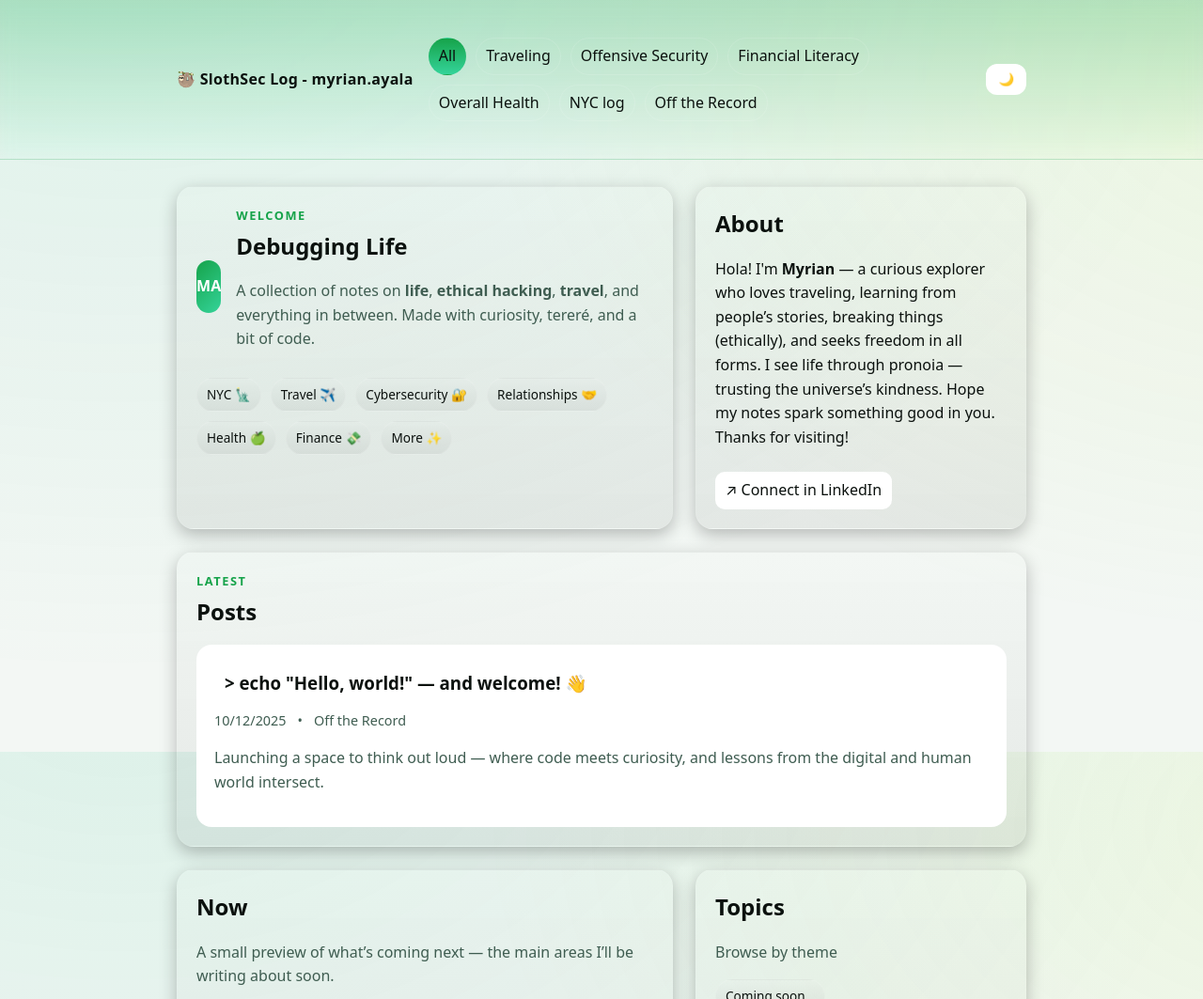
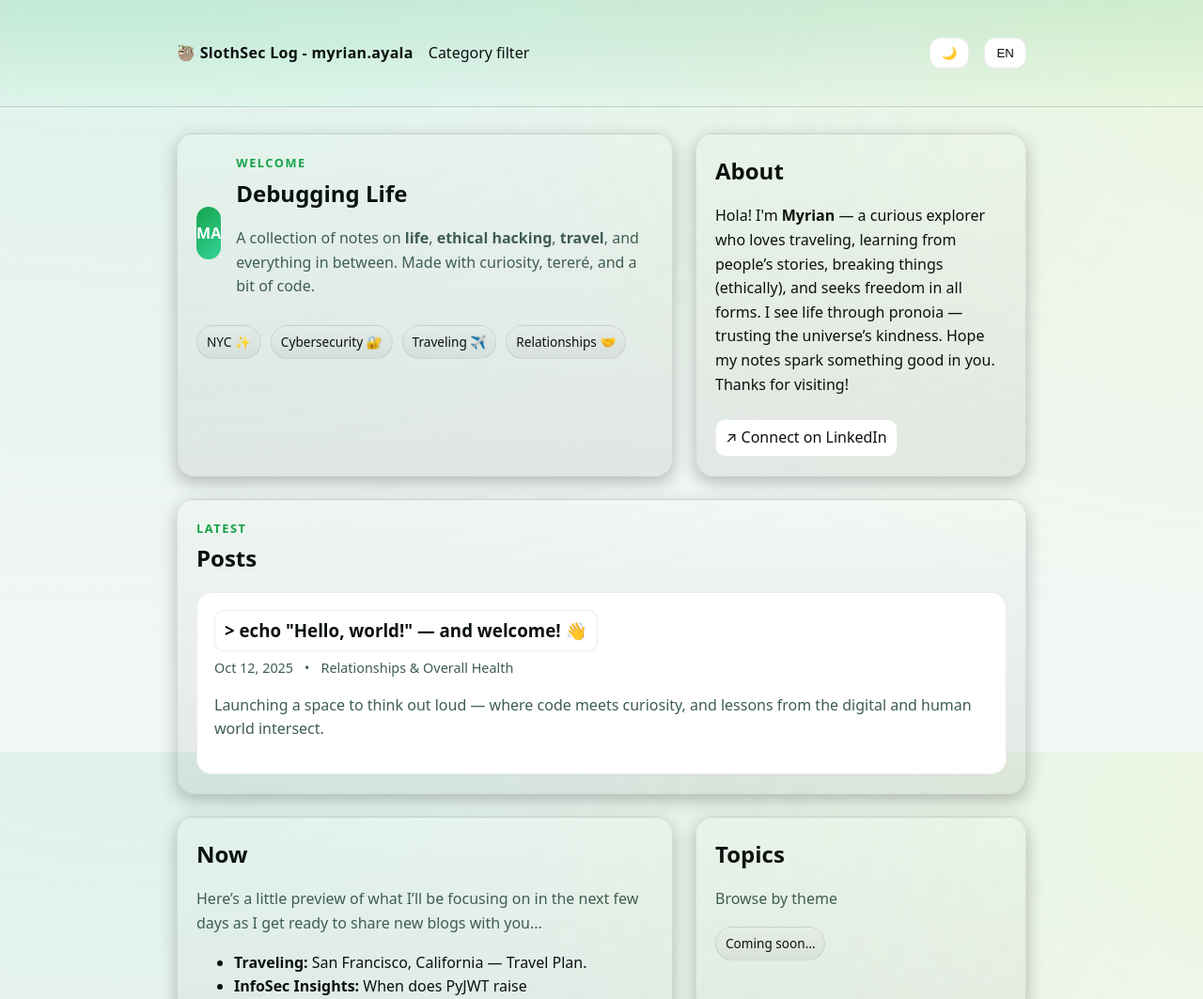
Before and after one commit to MyrianBeatriz/mayala_page, a plain HTML site: page index.html in a window 1280 px wide. Shown: the top 1063 px of the page at 94% size. Drawn offline with Linux system fonts and the light colour scheme.

Commit message:
updated index

````diff
--- a/index.html
+++ b/index.html
@@ -1,4 +1,3 @@
-
 <!DOCTYPE html>
 <html lang="en">
 <head>
@@ -7,8 +6,9 @@
   <title>Myrian Ayala</title>
   <meta name="description" content="Personal notes and posts on traveling, hacking, financial literacy, health and relationships." />
   <style>
+    /* --- Sloth Forest theme variables --- */
     :root{
-      /* Sloth Forest — dark theme */
+      /* dark */
       --bg:#0b110e;         /* deep jungle */
       --card:#0f1612;       /* dark canopy */
       --muted:#8aa397;      /* sage */
@@ -16,15 +16,19 @@
       --accent:#10b981;     /* emerald */
       --accent-2:#a3e635;   /* lime leaf */
       --ring: 0 0 0 2px var(--accent);
+      --border: rgba(255,255,255,.08);
+      --glass-top: rgba(22,163,74,.25);
     }
     :root.light{
-      /* Sloth Forest — light theme */
+      /* light */
       --bg:#f3f7f4;         /* soft moss */
       --card:#ffffff;       /* white card */
       --muted:#3f5d51;      /* deeper sage */
       --text:#0b110e;       /* deep jungle text */
       --accent:#16a34a;     /* green 600 */
       --accent-2:#34d399;   /* emerald 400 */
+      --border: rgba(0,0,0,.08);
+      --glass-top: rgba(22,163,74,.12);
     }
 
     *{box-sizing:border-box}
@@ -32,21 +36,21 @@
     body{
       margin:0; font:16px/1.6 system-ui,-apple-system,Segoe UI,Roboto,Inter,Helvetica,Arial,sans-serif;
       background:
-        radial-gradient(1200px 800px at 10% -10%, rgba(16,185,129,.10), transparent), /* emerald */
-        radial-gradient(900px 600px at 110% 10%, rgba(163,230,53,.10), transparent),  /* lime */
+              radial-gradient(1200px 800px at 10% -10%, rgba(16,185,129,.10), transparent), /* emerald glow */
+              radial-gradient(900px 600px at 110% 10%, rgba(163,230,53,.10), transparent),  /* lime glow */
               var(--bg);
       color:var(--text);
     }
     .container{max-width:960px;margin:0 auto;padding:28px}
     header{
       position:sticky; top:0; backdrop-filter:saturate(140%) blur(8px);
-      background:linear-gradient(to bottom, rgba(22,163,74,.25), transparent);
-      padding:12px 0; z-index:10; border-bottom:1px solid rgba(255,255,255,.06)
+      background:linear-gradient(to bottom, var(--glass-top), transparent);
+      padding:12px 0; z-index:10; border-bottom:1px solid var(--border)
     }
     .nav{display:flex;align-items:center;gap:16px}
     .brand{font-weight:700;letter-spacing:.3px}
     .spacer{flex:1}
-    .btn, .chip, .link{border:1px solid rgba(255,255,255,.12); color:var(--text)}
+    .btn, .chip, .link{border:1px solid var(--border); color:var(--text)}
     .btn{padding:8px 12px;border-radius:12px;background:var(--card);cursor:pointer}
     .btn:focus{outline:var(--ring)}
     .chip{padding:6px 10px;border-radius:999px;font-size:.85rem;background:linear-gradient(180deg, rgba(255,255,255,.05), rgba(0,0,0,.05))}
@@ -55,7 +59,7 @@
     @media (max-width:860px){.grid{grid-template-columns:1fr}}
 
     .card{background:linear-gradient(180deg, rgba(255,255,255,.04), rgba(0,0,0,.06));
-      border:1px solid rgba(255,255,255,.08); border-radius:18px; padding:20px; box-shadow:0 6px 18px rgba(0,0,0,.25)}
+      border:1px solid var(--border); border-radius:18px; padding:20px; box-shadow:0 6px 18px rgba(0,0,0,.25)}
     .card h2{margin:0 0 10px 0}
     .muted{color:var(--muted)}
     .hero{display:flex;align-items:center;gap:16px}
@@ -66,7 +70,7 @@
     }
     .tags{display:flex;flex-wrap:wrap;gap:10px}
 
-    .post{padding:18px;border-radius:16px;border:1px solid rgba(255,255,255,.08); background:var(--card)}
+    .post{padding:18px;border-radius:16px;border:1px solid var(--border); background:var(--card)}
     .post h3{margin:0 0 6px 0}
     .post .meta{font-size:.9rem;color:var(--muted);display:flex;gap:12px;align-items:center}
 
@@ -74,7 +78,7 @@
     .kicker{color:var(--accent);font-weight:700;text-transform:uppercase;letter-spacing:.12em;font-size:.8rem}
     .footer{margin:32px 0 12px;color:var(--muted);font-size:.9rem}
     .filter{display:flex;gap:10px;flex-wrap:wrap}
-    .filter button{all:unset;cursor:pointer;padding:6px 10px;border-radius:999px;border:1px solid rgba(255,255,255,.12);}
+    .filter button{all:unset;cursor:pointer;padding:6px 10px;border-radius:999px;border:1px solid var(--border);}
     .filter button.active{
       background:linear-gradient(180deg, var(--accent), var(--accent-2));
       color:#0b110e; border-color:transparent
@@ -85,17 +89,17 @@
 <body>
 <header>
   <div class="container nav">
-      <div class="brand">🦥 SlothSec Log - myrian.ayala</div>
-      <nav class="spacer filter" id="filterBar" aria-label="Category filter">
-        <button data-filter="all" class="active">All</button>
-        <button data-filter="Traveling">Traveling</button>
-        <button data-filter="Hacking">Offensive Security</button>
-        <button data-filter="Financial Literacy">Financial Literacy</button>
-        <button data-filter="Relationships">Overall Health</button>
-        <button data-filter="Relationships">NYC log</button>
-        <button data-filter="Relationships">Off the Record</button>
+    <div class="brand" data-i18n="brand">🦥 SlothSec Log - myrian.ayala</div>
+    <nav class="spacer filter" id="filterBar" aria-label="Category filter" data-i18n="filter.aria" data-i18n-attr="aria-label">
+      <!-- keep data-filter values stable (EN) so filtering logic works regardless of UI language -->
+      <button data-filter="all" class="active" data-i18n="filter.all">All</button>
+      <button data-filter="Traveling" data-i18n="filter.travel">Traveling</button>
+      <button data-filter="Hacking" data-i18n="filter.hacking">Infosec Insights</button>
+      <button data-filter="Financial Literacy" data-i18n="filter.finance">Financial Literacy</button>
+      <button data-filter="Relationships" data-i18n="filter.health">Overall Health</button>
     </nav>
     <button class="btn" id="modeBtn" title="Toggle theme">☀️/🌙</button>
+    <button class="btn" id="langBtn" title="Cambiar idioma">EN</button>
   </div>
 </header>
 
@@ -104,50 +108,49 @@
     <div class="hero">
       <div class="avatar">MA</div>
       <div>
-          <div class="kicker">Welcome</div>
-          <h1 style="margin:.2rem 0 0 0">Debugging Life</h1>
-          <p class="muted">A collection of notes on  <strong>life</strong>, <strong>ethical hacking</strong>, <strong>travel</strong>, and everything in between. Made with curiosity, tereré, and a bit of code.</p>
+        <div class="kicker" data-i18n="welcome.kicker">Welcome</div>
+        <h1 style="margin:.2rem 0 0 0" data-i18n="welcome.title">Debugging Life</h1>
+        <p class="muted" data-i18n="welcome.tagline">
+          A collection of notes on  <strong>life</strong>, <strong>ethical hacking</strong>, <strong>travel</strong>, and everything in between. Made with curiosity, tereré, and a bit of code.
+        </p>
       </div>
     </div>
     <div style="height:12px"></div>
     <div class="tags">
-        <span class="chip">NYC 🗽</span>
-        <span class="chip">Travel ✈️</span>
+      <span class="chip">NYC ✨</span>
       <span class="chip">Cybersecurity 🔐</span>
-        <span class="chip">Relationships 🤝</span>
-        <span class="chip">Health 🍏</span>
-        <span class="chip">Finance 💸</span>
-        <span class="chip">More ✨</span>
+      <span class="chip">Traveling ✈️</span>
+      <span class="chip">Relationships 🤝️</span>
     </div>
   </section>
 
   <aside class="card">
-      <h2>About</h2>
-      <p>Hola! I'm <strong>Myrian</strong> — a curious explorer who loves traveling, learning from people’s stories, breaking things (ethically), and seeks freedom in all forms. I see life through pronoia — trusting the universe’s kindness. Hope my notes spark something good in you. Thanks for visiting!</p>
+    <h2 data-i18n="about.title">About</h2>
+    <p data-i18n="about.body">Hola! I'm <strong>Myrian</strong> — a curious explorer who loves traveling, learning from people’s stories, breaking things (ethically), and seeks freedom in all forms. I see life through pronoia — trusting the universe’s kindness. Hope my notes spark something good in you. Thanks for visiting!</p>
     <div style="height:8px"></div>
-      <a class="link" href="https://www.linkedin.com/in/myrian-ayala/">↗ Connect in LinkedIn</a>
+    <a class="link" href="https://www.linkedin.com/in/myrian-ayala/" data-i18n="about.cta">↗ Connect on LinkedIn</a>
   </aside>
 
   <section class="card" style="grid-column:1 / -1">
-      <div class="kicker">Latest</div>
-      <h2 style="margin:.2rem 0 1rem 0">Posts</h2>
+    <div class="kicker" data-i18n="latest.kicker">Latest</div>
+    <h2 style="margin:.2rem 0 1rem 0" data-i18n="latest.title">Posts</h2>
     <div class="list" id="postList"></div>
   </section>
 
   <section class="card">
-      <h2>Now</h2>
-      <p class="muted">A small preview of what’s coming next — the main areas I’ll be writing about soon.</p>
+    <h2 data-i18n="now.title">Now</h2>
+    <p class="muted" data-i18n="now.desc">Here’s a little preview of what I’ll be focusing on in the next few days as I get ready to share new blogs with you...</p>
     <ul>
-        <li><strong>Traveling:</strong> What sparked my love for exploring, and how I hope to share the lessons, discoveries, and serendipity behind every journey.</li>
-        <li><strong>Offensive Security:</strong> How I found my way into this field, what keeps me curious, and what kind of reflections and learnings you’ll find here.</a></li>
-        <li><strong>Financial Literacy:</strong> Why I started caring about financial literacy, what I’ve learned so far, and how I’m applying it in everyday life. </li>
-        <li><strong>Overall Health:</strong> A look at the small practices that contribute to overall well-being — from movement and food to rest, mindset, and habits and <a href="https://runsignup.com/Race/NJ/JerseyCity/RUNJCEveryones10K?rsus=200-501-af21d78f-d774-4e23-9b19-1c56c0a79a73">preparing for my first-ever 10K run. </a></li>
+      <li><strong>Traveling:</strong> San Francisco, California — Travel Plan.</li>
+      <li><strong>InfoSec Insights:</strong> When does PyJWT raise ExpiredSignatureError? Generate pentesting questions for JWT handling in this codebase. Main Documentation <a href="https://pyjwt.readthedocs.io/en/stable/"> here.</a></li>
+      <li><strong>Financial Literacy:</strong> Analyzing spending patterns to optimize credit card usage. </li>
+      <li><strong>Overall Health:</strong> <a href="https://runsignup.com/Race/NJ/JerseyCity/RUNJCEveryones10K?rsus=200-501-af21d78f-d774-4e23-9b19-1c56c0a79a73">Preparing for my first-ever 10K run. </a></li>
     </ul>
   </section>
 
   <section class="card">
-      <h2>Topics</h2>
-      <p class="muted">Browse by theme</p>
+    <h2 data-i18n="topics.title">Topics</h2>
+    <p class="muted" data-i18n="topics.desc">Browse by theme</p>
     <div class="tags">
       <span class="chip">Coming soon…</span>
       <!--
@@ -160,15 +163,15 @@
 
 </main>
 
-  <footer class="container footer">© <span id="year"></span> Myrian Ayala. Built with love.</footer>
+<footer class="container footer">© <span id="year"></span> <span data-i18n="footer.name">Myrian Ayala</span>. <span data-i18n="footer.tag">Built with love.</span></footer>
 
 <script>
-    // --- Content model (simple JSON you can edit) ---
+  // --- Content model (you can add bilingual fields later) ---
   const posts = [
     {
       title: "> echo \"Hello, world!\" — and welcome! 👋",
       date: "2025-10-12",
-        category: "Off the Record",
+      category: "Relationships & Overall Health",
       summary: "Launching a space to think out loud — where code meets curiosity, and lessons from the digital and human world intersect.",
       href: "posts/hello-internet.html"
     }
@@ -197,9 +200,81 @@
     */
   ];
 
-    // --- Render posts ---
+  // --- Language dictionaries ---
+  const dict = {
+    en: {
+      brand: "🦥 SlothSec Log - myrian.ayala",
+      "filter.aria": "Category filter",
+      "filter.all": "All",
+      "filter.travel": "Traveling",
+      "filter.hacking": "Infosec Insights",
+      "filter.finance": "Financial Literacy",
+      "filter.health": "Overall Health",
+      "welcome.kicker": "Welcome",
+      "welcome.title": "Debugging Life",
+      "welcome.tagline": "A collection of notes on <strong>life</strong>, <strong>ethical hacking</strong>, <strong>travel</strong>, and everything in between. Made with curiosity, tereré, and a bit of code.",
+      "about.title": "About",
+      "about.body": "Hola! I'm <strong>Myrian</strong> — a curious explorer who loves traveling, learning from people’s stories, breaking things (ethically), and seeks freedom in all forms. I see life through pronoia — trusting the universe’s kindness. Hope my notes spark something good in you. Thanks for visiting!",
+      "about.cta": "↗ Connect on LinkedIn",
+      "latest.kicker": "Latest",
+      "latest.title": "Posts",
+      "now.title": "Now",
+      "now.desc": "Here’s a little preview of what I’ll be focusing on in the next few days as I get ready to share new blogs with you...",
+      "topics.title": "Topics",
+      "topics.desc": "Browse by theme",
+      "footer.name": "Myrian Ayala",
+      "footer.tag": "Built with love."
+    },
+    es: {
+      brand: "🦥 SlothSec Log - myrian.ayala",
+      "filter.aria": "Filtro de categorías",
+      "filter.all": "Todo",
+      "filter.travel": "Viajes",
+      "filter.hacking": "Seguridad / Infosec",
+      "filter.finance": "Educación financiera",
+      "filter.health": "Bienestar integral",
+      "welcome.kicker": "Bienvenid@",
+      "welcome.title": "Depurando la vida",
+      "welcome.tagline": "Una colección de notas sobre la <strong>vida</strong>, <strong>hacking ético</strong>, <strong>viajes</strong> y todo lo demás. Hecho con curiosidad, tereré y un poco de código.",
+      "about.title": "Sobre mí",
+      "about.body": "¡Hola! Soy <strong>Myrian</strong>: una exploradora curiosa a quien le encanta viajar, aprender de las historias de las personas, romper cosas (de forma ética) y buscar libertad en todas sus formas. Veo la vida con pronoia — confiando en la bondad del universo. Ojalá mis notas te inspiren algo bueno. ¡Gracias por visitar!",
+      "about.cta": "↗ Conectar en LinkedIn",
+      "latest.kicker": "Lo último",
+      "latest.title": "Publicaciones",
+      "now.title": "Ahora",
+      "now.desc": "Un adelanto de lo que estaré enfocada en los próximos días mientras preparo nuevos blogs...",
+      "topics.title": "Temas",
+      "topics.desc": "Explora por categoría",
+      "footer.name": "Myrian Ayala",
+      "footer.tag": "Hecho con amor."
+    }
+  };
+
+  // Category label mapping (display only)
+  const catMap = {
+    en: {
+      "Relationships & Overall Health": "Relationships & Overall Health",
+      "Traveling": "Traveling",
+      "Hacking": "Infosec Insights",
+      "Financial Literacy": "Financial Literacy",
+      "Off the Records": "Off the Records"
+    },
+    es: {
+      "Relationships & Overall Health": "Relaciones y Bienestar",
+      "Traveling": "Viajes",
+      "Hacking": "Seguridad / Infosec",
+      "Financial Literacy": "Educación financiera",
+      "Off the Records": "Fuera de registro"
+    }
+  };
+
+  // --- Render posts (localized date + category; supports future bilingual fields) ---
   const list = document.getElementById('postList');
+  window._currentFilter = 'all';
+  let currentLang = 'en';
+
   function render(filter = 'all'){
+    window._currentFilter = filter;
     list.innerHTML = '';
     posts
             .filter(p => filter==='all' ? true : p.category === filter)
@@ -208,10 +283,19 @@
               const el = document.createElement('article');
               el.className = 'post';
               el.setAttribute('data-category', p.category);
+
+              const dateStr = new Date(p.date).toLocaleDateString(currentLang === 'es' ? 'es' : 'en', {
+                year:'numeric', month:'short', day:'numeric'
+              });
+              const catLabel = (catMap[currentLang] && catMap[currentLang][p.category]) || p.category;
+
+              const title = (currentLang==='es' && p.title_es) ? p.title_es : p.title;
+              const summary = (currentLang==='es' && p.summary_es) ? p.summary_es : p.summary;
+
               el.innerHTML = `
-            <h3><a class="link" href="${p.href}">${p.title}</a></h3>
-            <div class="meta"><span>${new Date(p.date).toLocaleDateString()}</span> • <span>${p.category}</span></div>
-            <p class="muted">${p.summary}</p>
+            <h3><a class="link" href="${p.href}">${title}</a></h3>
+            <div class="meta"><span>${dateStr}</span> • <span>${catLabel}</span></div>
+            <p class="muted">${summary}</p>
           `;
               list.appendChild(el);
             });
@@ -238,12 +322,43 @@
     const current = localStorage.getItem('mode') || 'dark';
     setMode(current==='dark' ? 'light' : 'dark');
   });
+
+  // --- Language toggle ---
+  const langBtn = document.getElementById('langBtn');
+  function setLang(lang){
+    currentLang = (lang === 'es' ? 'es' : 'en');
+    localStorage.setItem('lang', currentLang);
+    document.documentElement.lang = currentLang;
+
+    // Replace text in elements with data-i18n
+    document.querySelectorAll('[data-i18n]').forEach(el => {
+      const key = el.getAttribute('data-i18n');
+      const val = (dict[currentLang] && dict[currentLang][key]) || (dict.en[key]) || '';
+      if (val.includes('<') || val.includes('&')) el.innerHTML = val;
+      else el.textContent = val;
+    });
+
+    // Replace attributes via data-i18n-attr
+    document.querySelectorAll('[data-i18n-attr]').forEach(el => {
+      const attrName = el.getAttribute('data-i18n-attr');
+      const key = el.getAttribute('data-i18n');
+      const val = (dict[currentLang] && dict[currentLang][key]) || (dict.en[key]) || '';
+      el.setAttribute(attrName, val);
+    });
+
+    // Update button label + re-render posts with localized date/category
+    if (langBtn) langBtn.textContent = currentLang.toUpperCase();
+    render(window._currentFilter || 'all');
+  }
+  langBtn.addEventListener('click', ()=>{
+    setLang(currentLang === 'es' ? 'en' : 'es');
+  });
+
+  // --- Init ---
   setMode(localStorage.getItem('mode') || (window.matchMedia('(prefers-color-scheme: light)').matches ? 'light':'dark'));
-
-    // --- Misc ---
+  setLang(localStorage.getItem('lang') || ((navigator.language||'en').startsWith('es') ? 'es' : 'en'));
   document.getElementById('year').textContent = new Date().getFullYear();
   render();
 </script>
 </body>
 </html>
-```
````
Lines whose indentation alone changed are shown as unchanged.
